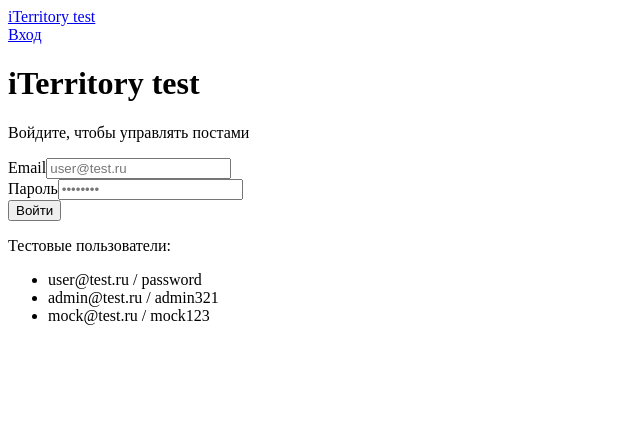
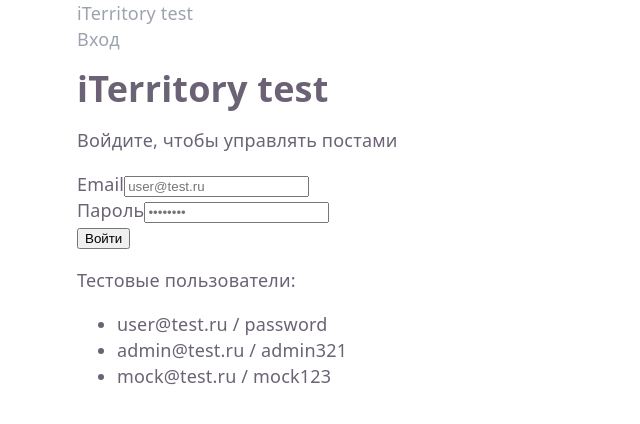
Before and after one commit to LuvTrippin/iTerritory-test, a React (Vite) app in the folder test-task-2/: page /login in a window 1280 px wide. Shown: the top 424 px of the page, without its empty margins (0-640 px from the left). Built offline with nearby package versions, Linux system fonts and the light colour scheme.

Commit message:
feat: Скопировал базовые стили из первой задачи во вторую

```diff
--- /dev/null
+++ b/test-task-2/src/index.css
@@ -0,0 +1,102 @@
+:root {
+  --text: #6b6375;
+  --text-h: #08060d;
+  --bg: #fff;
+  --border: #e5e4e7;
+  --code-bg: #f4f3ec;
+  --accent: #aa3bff;
+  --accent-bg: rgba(170, 59, 255, 0.1);
+  --accent-border: rgba(170, 59, 255, 0.5);
+  --social-bg: rgba(244, 243, 236, 0.5);
+  --shadow:
+    rgba(0, 0, 0, 0.1) 0 10px 15px -3px, rgba(0, 0, 0, 0.05) 0 4px 6px -2px;
+
+  --sans: system-ui, 'Segoe UI', Roboto, sans-serif;
+  --heading: system-ui, 'Segoe UI', Roboto, sans-serif;
+  --mono: ui-monospace, Consolas, monospace;
+
+  font: 18px/145% var(--sans);
+  letter-spacing: 0.18px;
+  color-scheme: light dark;
+  color: var(--text);
+  background: var(--bg);
+  font-synthesis: none;
+  text-rendering: optimizeLegibility;
+  -webkit-font-smoothing: antialiased;
+  -moz-osx-font-smoothing: grayscale;
+
+  @media (max-width: 1024px) {
+    font-size: 16px;
+  }
+}
+
+@media (prefers-color-scheme: dark) {
+  :root {
+    --text: #9ca3af;
+    --text-h: #f3f4f6;
+    --bg: #16171d;
+    --border: #2e303a;
+    --code-bg: #1f2028;
+    --accent: #c084fc;
+    --accent-bg: rgba(192, 132, 252, 0.15);
+    --accent-border: rgba(192, 132, 252, 0.5);
+    --social-bg: rgba(47, 48, 58, 0.5);
+    --shadow:
+      rgba(0, 0, 0, 0.4) 0 10px 15px -3px, rgba(0, 0, 0, 0.25) 0 4px 6px -2px;
+  }
+
+  #social .button-icon {
+    filter: invert(1) brightness(2);
+  }
+}
+
+#root {
+  width: 1126px;
+  max-width: 100%;
+  margin: 0 auto;
+  display: flex;
+  flex-direction: column;
+  min-height: 100vh;
+}
+
+body {
+  margin: 0;
+}
+
+a {
+  text-decoration: none;
+  color: #9ca3af;
+  transition: color 0.2s;
+}
+
+a:hover {
+  color: #e5e4e7;
+}
+
+.anchor-links {
+  display: flex;
+  gap: 16px;
+  align-items: center;
+}
+
+.anchor-links a {
+  color: #c084fc;
+  font-weight: bold;
+}
+.anchor-links a:hover {
+  color: #aa3bff;
+}
+
+@media screen and (max-width: 1279px) {
+  #root {
+    width: auto;
+    margin: 0 50px;
+  }
+}
+
+@media screen and (max-width: 679px) {
+  #root {
+    width: auto;
+    margin: 0 25px;
+  }
+}
--- a/test-task-2/src/main.tsx
+++ b/test-task-2/src/main.tsx
@@ -1,6 +1,7 @@
 import { StrictMode } from 'react'
 import { createRoot } from 'react-dom/client'
 import App from './App.tsx'
+import './index.css'
 import { QueryClient, QueryClientProvider } from "@tanstack/react-query";
 
 
```
